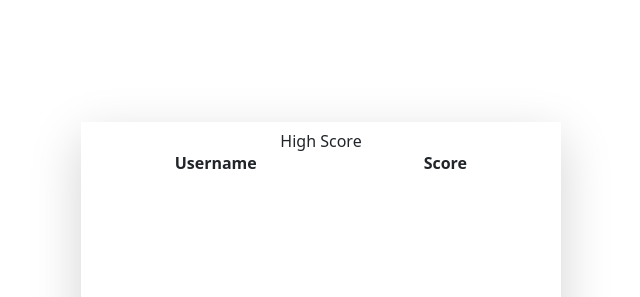
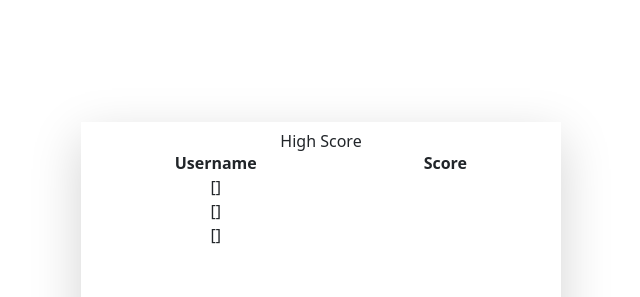
Before and after one commit to AmmarAhmed007/vue-trivia-game, a Vue app: page /result in a window 1280 px wide. Shown: the top 297 px of the page, without its empty margins (319-959 px from the left). Built offline with nearby package versions, Linux system fonts and the light colour scheme.

Commit message:
Feat: store questions, correct answers & user answers in store and get values in results

```diff
--- a/src/pages/Question.vue
+++ b/src/pages/Question.vue
@@ -18,7 +18,9 @@ let triviaAnswers = ref<string[]>([]);
 let triviaScore = ref<number>(0);
 let triviaCount = ref<number>(0);
 
+let questions: string[] = [];
 let userAnswers: string[] = [];
+let correctAnswers: string[] = [];
 
 const store = useStore();
 
@@ -51,10 +53,13 @@ let correct_trivia_answer = "";
 
 const nextQuestion = () => {
 
-    if (triviaCount.value < triviaQuestions.length) {
+    if (triviaCount.value < amount.value) {
         triviaCount.value += 1;
         getTrivia();
     } else {
+        store.commit("setTriviaQuestions", questions);
+        store.commit("setTriviaAnswers", correctAnswers);
+        store.commit("setUserAnswers", userAnswers);
         router.push("/result");
     }
 }
@@ -79,7 +84,8 @@ function getTrivia() {
     const { next } = getButtonElements();
     next.style.backgroundColor = "orange";
 
-
+    questions.push(question);
+    correctAnswers.push(correct_answer);
 
     correct_trivia_answer = correct_answer;
 
@@ -168,7 +174,7 @@ function checkTriviaAnswer() {
         <div class="questions-counter">
             Question: {{ triviaCount }} / {{ amount }} &emsp; &emsp; &emsp;
             Username: {{ userName }} &emsp; &emsp; &emsp;
-            Score: {{ triviaScore }} / {{ amount * 10}} &emsp; &emsp; &emsp;
+            Score: {{ triviaScore }} / {{ amount }} &emsp; &emsp; &emsp;
             Difficulty: {{difficulty}}
         </div>
         <div class="questions">{{ triviaQuestion }}</div>
--- a/src/pages/Result.vue
+++ b/src/pages/Result.vue
@@ -1,5 +1,18 @@
 <script setup lang="ts">
     import 'animate.css'
+    import { computed, reactive, ref } from "vue";
+    import { useStore } from "vuex";
+
+    const store = useStore();
+
+    const questions = computed(() => store.state.questions);
+    const questionAnswers = computed(() => store.state.answers);
+    const userAnswers = computed(() => store.state.results);
+
+    console.log(questions.value);
+    console.log(questionAnswers.value);
+    console.log(userAnswers.value);
+
 </script>
 
 <template>
@@ -10,6 +23,9 @@
         <div class="grid-container">
             <div class="username animate__animated animate__bounceInLeft">Username</div>
             <div class="score animate__animated animate__bounceInLeft">Score</div>
+            <p>{{questions}}</p> <br>
+            <p>{{questionAnswers}}</p> <br>
+            <p>{{userAnswers}}</p>
         </div>
     </div>
             <div>
--- a/src/store.ts
+++ b/src/store.ts
@@ -31,6 +31,15 @@ export default createStore({
         setTriviaDifficulty: (state, difficulty) => {
             state.triviaParams.difficulty = difficulty;
         },
+        setTriviaQuestions: (state, questions) => {
+            state.questions = questions;
+        },
+        setTriviaAnswers: (state, answers) => {
+            state.answers = answers;
+        },
+        setUserAnswers: (state, answers) => {
+            state.results = answers;
+        },
     },
     actions: {
         // asynchronous functions that can call one or more mutation functions
```
